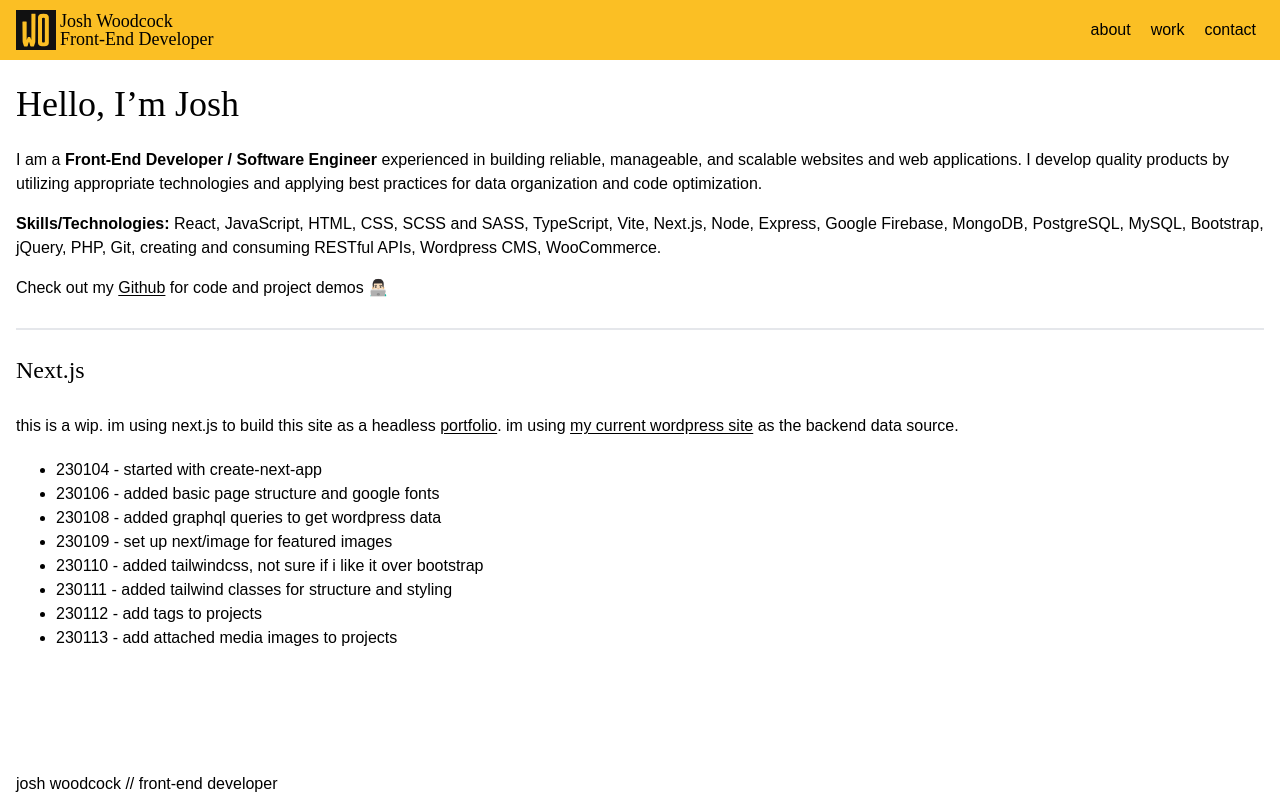
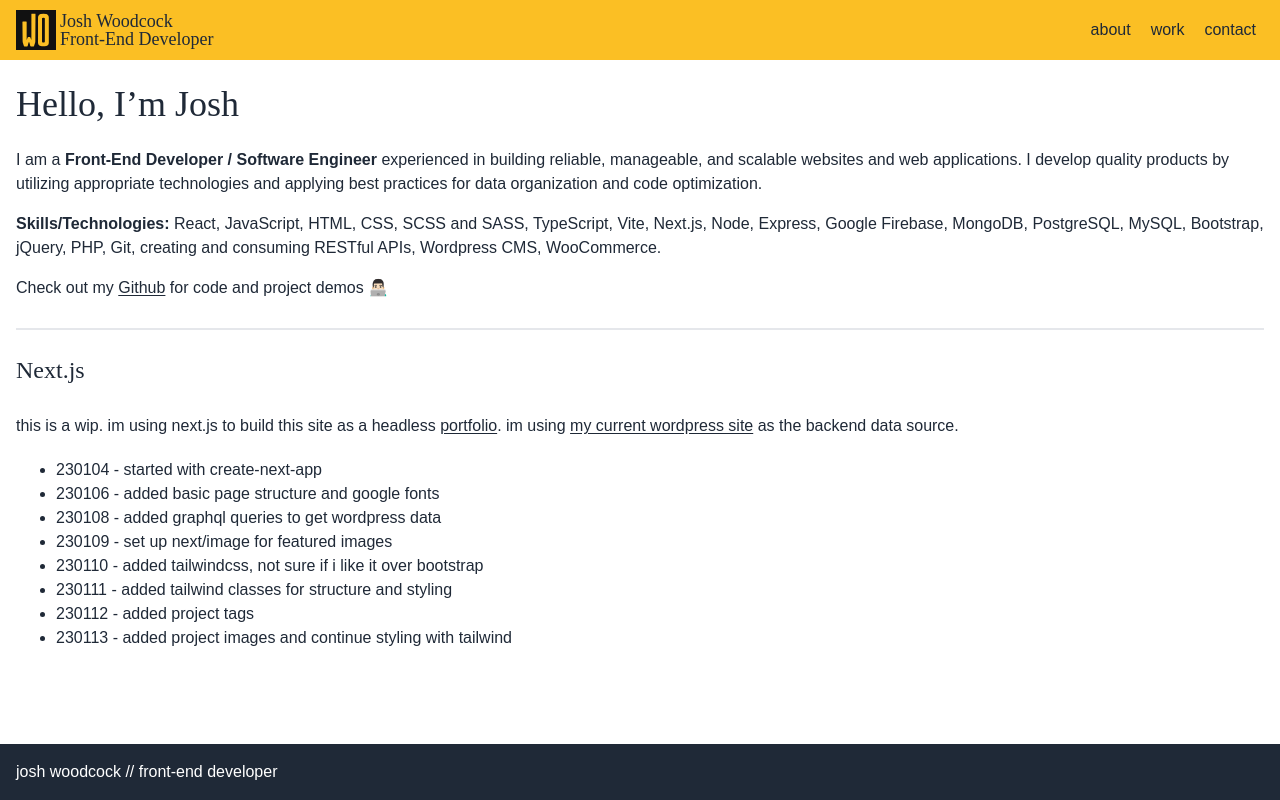
Before and after one commit to j0w0/nextjs-portfolio, a Next.js app: page / in a window 1280 px wide. Built offline with nearby package versions, Linux system fonts and the light colour scheme.

Commit message:
update header and footer styles

```diff
--- a/src/components/Footer/Footer.jsx
+++ b/src/components/Footer/Footer.jsx
@@ -1,5 +1,7 @@
 export default function Footer() {
   return (
-    <footer className="py-1 px-4">josh woodcock // front-end developer</footer>
+    <footer className="bg-gray-800 text-white p-4">
+      josh woodcock // front-end developer
+    </footer>
   );
 }
--- a/src/components/Header/Header.jsx
+++ b/src/components/Header/Header.jsx
@@ -20,7 +20,10 @@ const PATHS = [
 export default function Header() {
   return (
     <header className="bg-amber-400 px-4 py-1 flex justify-between items-center">
-      <Link href="/" className="no-underline flex items-center gap-1">
+      <Link
+        href="/"
+        className="no-underline flex items-center gap-1 hover:text-inherit"
+      >
         <Image
           src={Logo}
           className="w-10 h-10"
--- a/src/pages/index.js
+++ b/src/pages/index.js
@@ -53,8 +53,10 @@ export default function Home({ page }) {
             230110 - added tailwindcss, not sure if i like it over bootstrap
           </li>
           <li>230111 - added tailwind classes for structure and styling</li>
-          <li>230112 - add tags to projects</li>
-          <li>230113 - add attached media images to projects</li>
+          <li>230112 - added project tags</li>
+          <li>
+            230113 - added project images and continue styling with tailwind
+          </li>
         </ul>
       </main>
     </>
--- a/src/styles/tailwind-base.css
+++ b/src/styles/tailwind-base.css
@@ -1,12 +1,17 @@
 @tailwind base;
 
 @layer base {
+  html,
+  body {
+    @apply text-gray-800;
+  }
+
   a {
     @apply underline underline-offset-2;
   }
 
   a:hover {
-    @apply bg-amber-400;
+    @apply bg-amber-400 text-black;
   }
 
   p {
```
